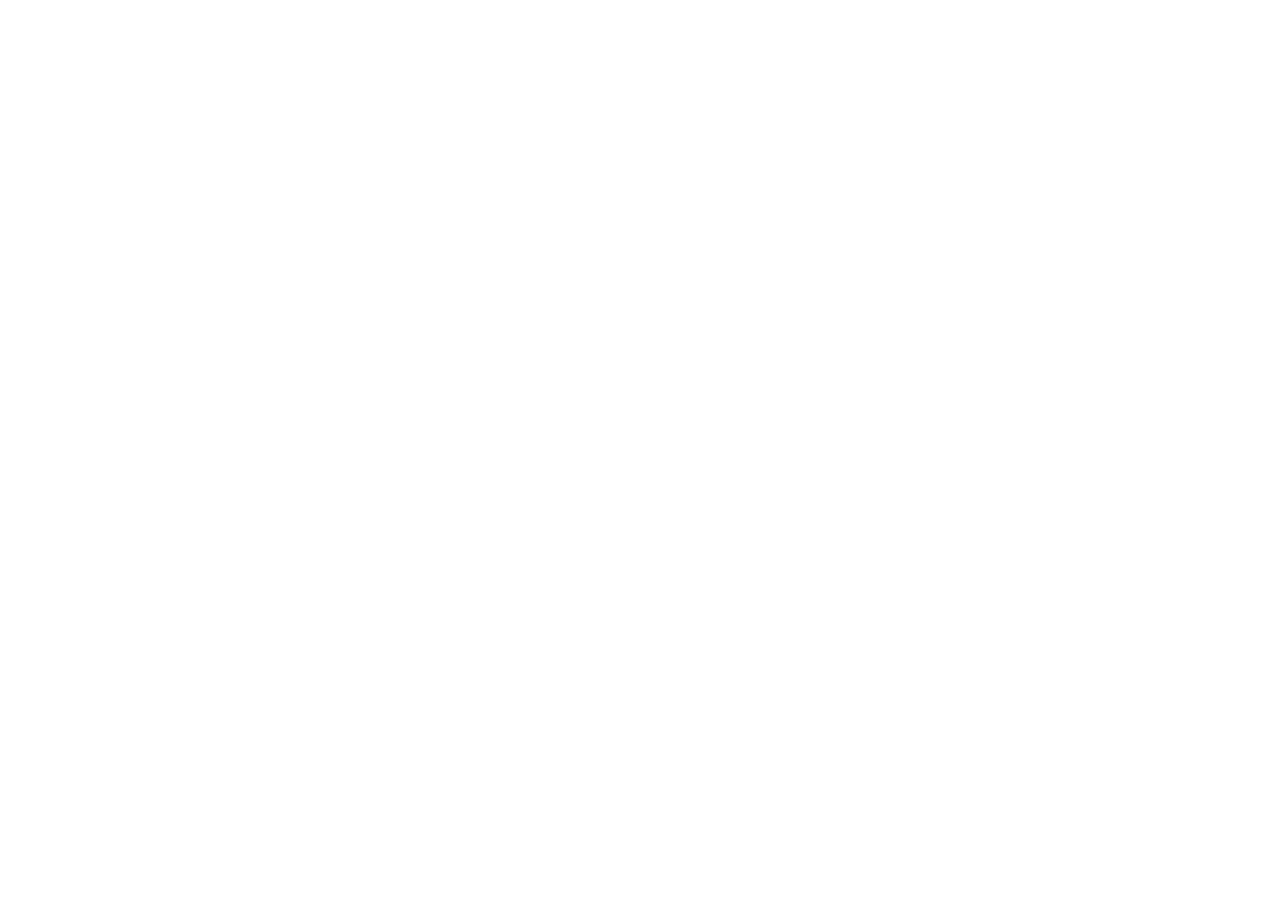
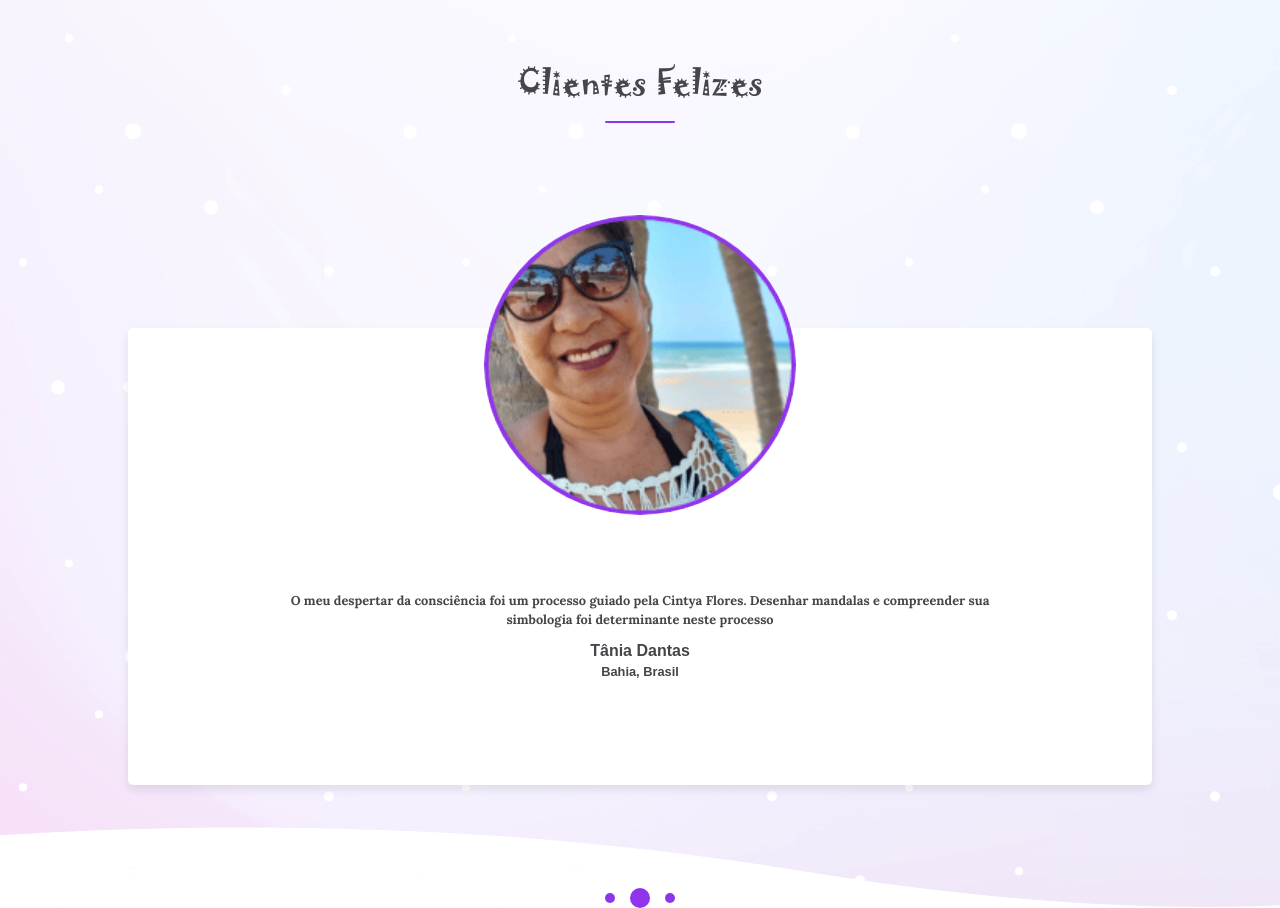
Before and after one commit to robdll/meuartelie, a Next.js app: page / in a window 1280 px wide. Shown: the part 3600-4508 px from the top of the page. Before the commit the page ends 3306 px from the top, so only its background shows below. Built offline with nearby package versions, Linux system fonts and the light colour scheme.

Commit message:
adds testimonial

```diff
--- /dev/null
+++ b/pages/components/Testimonial.js
@@ -0,0 +1,32 @@
+
+
+import React from "react";
+import styles from '../../styles/Testimonial.module.scss'
+import Image from 'next/image'
+import Dots from "../../public/svg/3dots.svg";
+
+const Testimonial = _ => (
+    <div className={`section ${styles.testimonial}`}>
+        <h2 className={`title`}>Clientes Felizes</h2>
+        <span className={"separator"}> </span>
+        <article className={styles.testimonial__card}>
+            {/** TODO: use responsive layout */}
+            <div className={styles.testimonial__photo_container}>
+                <Image
+                    className={styles.testimonial__photo}
+                    src="/png/testimonial_tania.png"
+                    alt="Testimonial"
+                    width={312}
+                    height={300}
+                />
+            </div>
+            <p className={styles.testimonial__copy}>O meu despertar da consciência foi um processo guiado pela Cintya Flores. Desenhar mandalas e compreender sua simbologia foi determinante neste processo</p>
+            <h5 className={styles.testimonial__name}>Tânia Dantas</h5>
+            <h4 className={styles.testimonial__city}>Bahia, Brasil</h4>
+        </article>
+        <Dots></Dots>
+
+    </div>
+);
+
+export default Testimonial;
--- a/pages/index.js
+++ b/pages/index.js
@@ -4,6 +4,7 @@
 import About from './components/About'
 import Project from './components/Project'
 import Services from './components/Services'
+import Testimonial from './components/Testimonial'
 
 export default function Home() {
   return (
@@ -20,6 +21,7 @@
       <About></About>
       <Project></Project>
       <Services></Services>
+      <Testimonial></Testimonial>
 
 
 
--- a/styles/Services.module.scss
+++ b/styles/Services.module.scss
@@ -3,7 +3,7 @@
 .services {
   color: $primary-font-color;
   background-size: auto;
-  padding: 15% 10% 0 10%;
+  padding: 15% 10% 10% 10%;
 }
 
 .separator  {
--- /dev/null
+++ b/styles/Testimonial.module.scss
@@ -0,0 +1,59 @@
+@import './variables.scss';
+
+.testimonial {
+  align-items: center;
+  color: $primary-font-color;
+  background-size: auto;
+  padding: 15% 10% 0 10%;
+  background-image:  url("/png/snow.png");
+}
+
+.testimonial__card {
+  display: flex;
+  flex-direction: column;
+  margin-top: 20%;
+  margin-bottom: 10%;
+  background: #fff;
+  border-radius: 5px;
+  padding: 10% 15%;
+  text-align: center;
+  -webkit-box-shadow: 0px 5px 10px 0px rgba(20,6,35,0.09);
+  -moz-box-shadow: 0px 5px 10px 0px rgba(20,6,35,0.09);
+  box-shadow: 0px 5px 10px 0px rgba(20,6,35,0.09);
+}
+
+.testimonial__photo {
+  width: 120px;
+  height: 120px;
+  border-radius: 50%;
+  align-self: center;
+  margin-top: -60px;
+}
+
+.testimonial__copy {
+  margin-top: 10%;
+  font-weight: bold;
+  font-family: 'Lora';
+  font-size: 0.8rem;
+  line-height: 1.5;
+}
+
+.testimonial__name {
+  font-size: 1rem;
+  margin: 0px;
+}
+
+.testimonial__city {
+  font-size: .8rem;
+  margin: 0.25rem;
+}
+
+.testimonial__more {
+  margin: 10% 42.5%;
+  width: 15%;
+}
+
+.testimonial__photo_container {
+  width: 50%;
+  margin: -30% auto 0 auto;
+}
```
Also changed, not shown: public/png/testimonial_tania.png (added), public/svg/3dots.svg (added).
